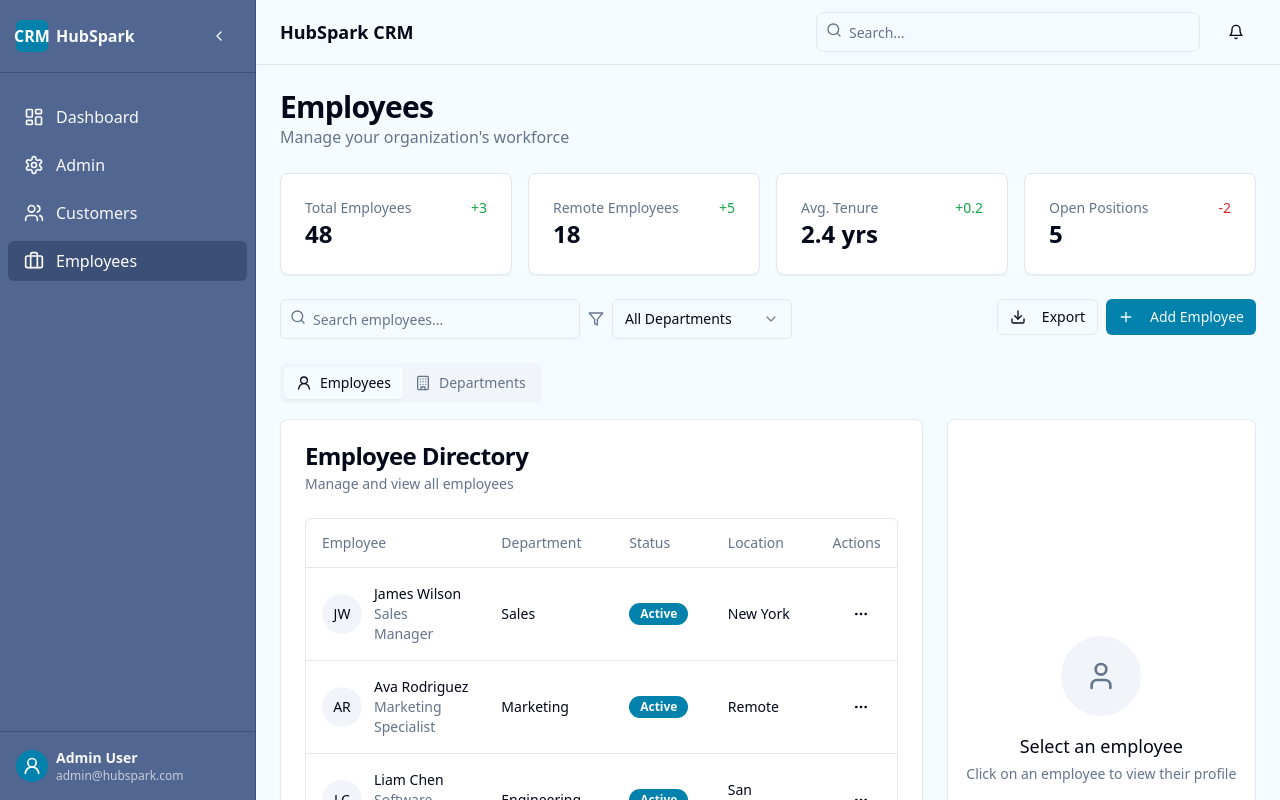
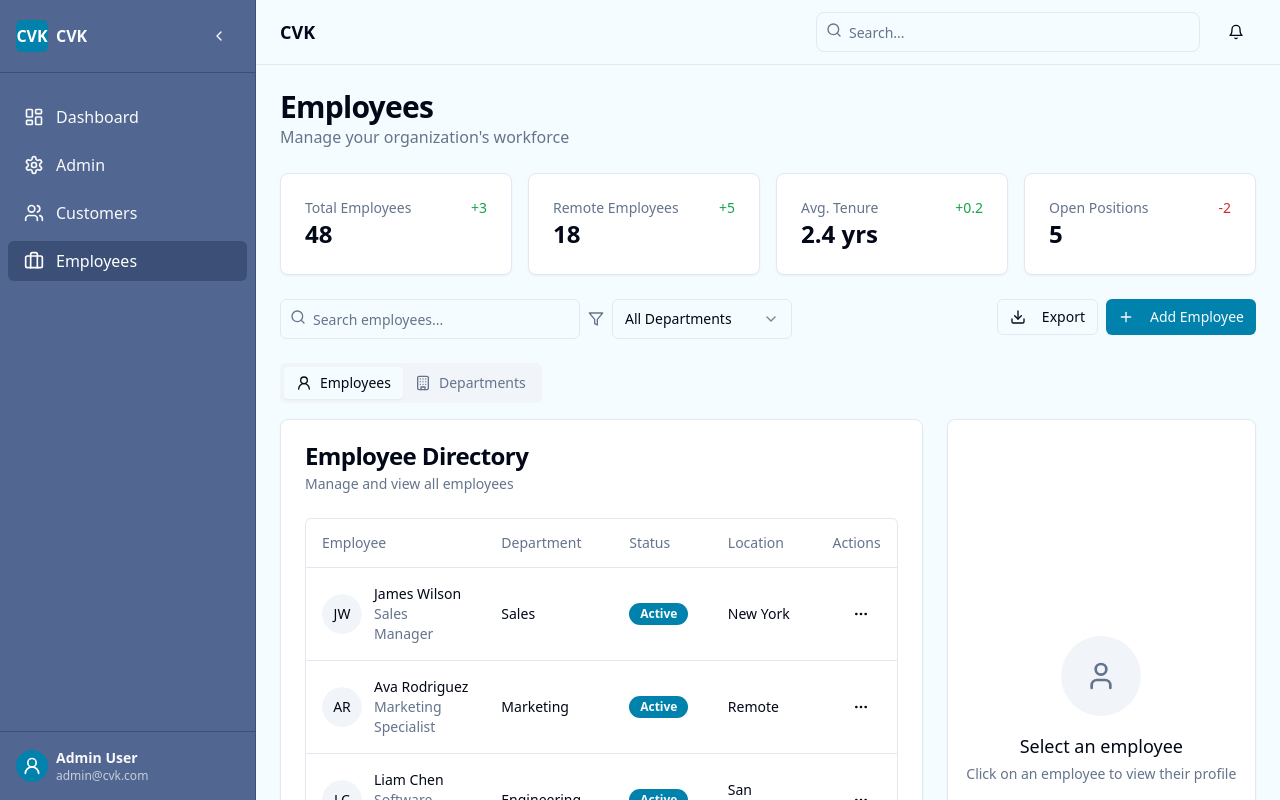
Before and after one commit to krishna7203/hubspark-crm-clone, a React (Vite) app: page /employees in a window 1280 px wide. Built offline with nearby package versions, Linux system fonts and the light colour scheme.

Commit message:
Replace "HubSpark CRM" with "CVK"
Replaces all instances of "HubSpark CRM" with "CVK" in the codebase.

```diff
--- a/index.html
+++ b/index.html
@@ -4,11 +4,11 @@
   <head>
     <meta charset="UTF-8" />
     <meta name="viewport" content="width=device-width, initial-scale=1.0" />
-    <title>HubSpark CRM</title>
+    <title>CVK</title>
     <meta name="description" content="Modern CRM for business management" />
-    <meta name="author" content="HubSpark" />
+    <meta name="author" content="CVK" />
 
-    <meta property="og:title" content="HubSpark CRM" />
+    <meta property="og:title" content="CVK" />
     <meta property="og:description" content="Modern CRM for business management" />
     <meta property="og:type" content="website" />
     <meta property="og:image" content="https://lovable.dev/opengraph-image-p98pqg.png" />
--- a/src/components/layout/Navbar.tsx
+++ b/src/components/layout/Navbar.tsx
@@ -8,7 +8,7 @@ export default function Navbar() {
     <header className="border-b bg-background">
       <div className="flex h-16 items-center px-4 md:px-6">
         <div className="flex items-center gap-2 md:w-64 lg:w-auto">
-          <h1 className="text-lg font-semibold md:block">HubSpark CRM</h1>
+          <h1 className="text-lg font-semibold md:block">CVK</h1>
         </div>
         <div className="ml-auto flex items-center gap-4">
           <form className="hidden md:block">
--- a/src/components/layout/Sidebar.tsx
+++ b/src/components/layout/Sidebar.tsx
@@ -51,9 +51,9 @@ export default function Sidebar() {
           expanded ? "opacity-100" : "opacity-0"
         )}>
           <div className="w-8 h-8 rounded-md bg-primary flex items-center justify-center text-white font-bold">
-            CRM
+            CVK
           </div>
-          {expanded && <span className="font-bold">HubSpark</span>}
+          {expanded && <span className="font-bold">CVK</span>}
         </div>
         <Button
           variant="ghost"
@@ -95,7 +95,7 @@ export default function Sidebar() {
           {expanded && (
             <div className="flex flex-col">
               <span className="text-sm font-semibold">Admin User</span>
-              <span className="text-xs opacity-70">admin@hubspark.com</span>
+              <span className="text-xs opacity-70">admin@cvk.com</span>
             </div>
           )}
         </div>
```
